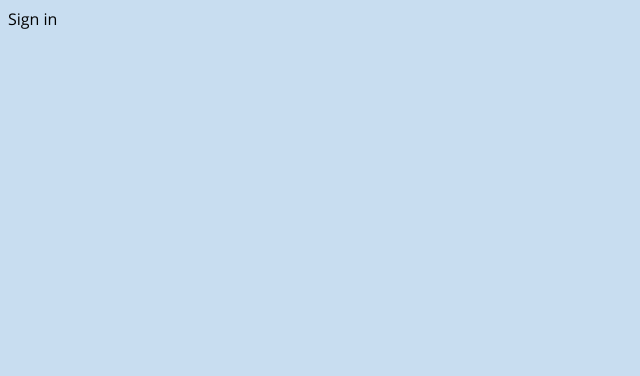
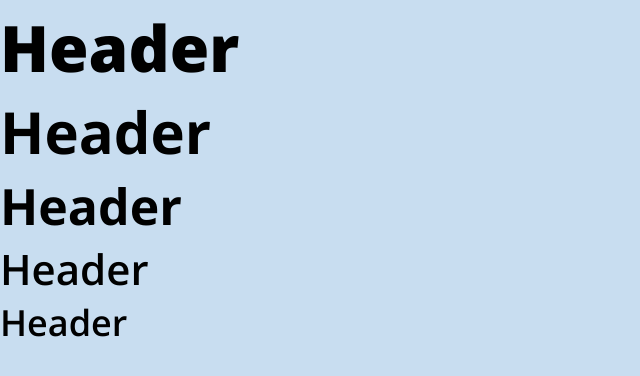
Before and after one commit to Luvolunov/coollider, a Next.js app: page /sign-in in a window 1280 px wide. Shown: the top 376 px of the page, without its empty margins (0-640 px from the left). Built offline with nearby package versions, Linux system fonts and the light colour scheme.

Commit message:
c-14: added styles for headers

```diff
--- a/pages/_app.tsx
+++ b/pages/_app.tsx
@@ -16,6 +16,7 @@ export default function App({ Component, pageProps }: AppProps) {
         <meta name="theme-color" content="#C8DDF0" />
         <link rel="icon" type="image/png" href="/coollider-min.png" />
         <link rel="stylesheet" href="/fonts/fonts.css" />
+        <title>Coollider | Куллайдер</title>
       </Head>
       <Component {...pageProps} />
     </>
--- a/pages/global.scss
+++ b/pages/global.scss
@@ -3,4 +3,39 @@ body {
   font-size: 16px;
   font-family: 'Open Sans', sans-serif;
   font-weight: 400;
+  margin: 0;
 }
+
+h1, h2, h3,
+h4, h5 {
+  margin: 0;
+}
+
+h2, h3 {
+  font-weight: 700;
+}
+
+h4, h5 {
+  font-weight: 600;
+}
+
+h1 {
+  font-weight: 800;
+  font-size: 4rem;
+}
+
+h2 {
+  font-size: 3.625rem;
+}
+
+h3 {
+  font-size: 3.125rem;
+}
+
+h4 {
+  font-size: 2.625rem
+}
+
+h5 {
+  font-size: 2.25rem
+}
--- a/pages/sign-in/index.tsx
+++ b/pages/sign-in/index.tsx
@@ -8,7 +8,11 @@ export default function SignInPage() {
         <title>Войти в Coollider!</title>
       </Head>
       <main>
-        Sign in
+        <h1>Header</h1>
+        <h2>Header</h2>
+        <h3>Header</h3>
+        <h4>Header</h4>
+        <h5>Header</h5>
       </main>
     </>
   );
```
